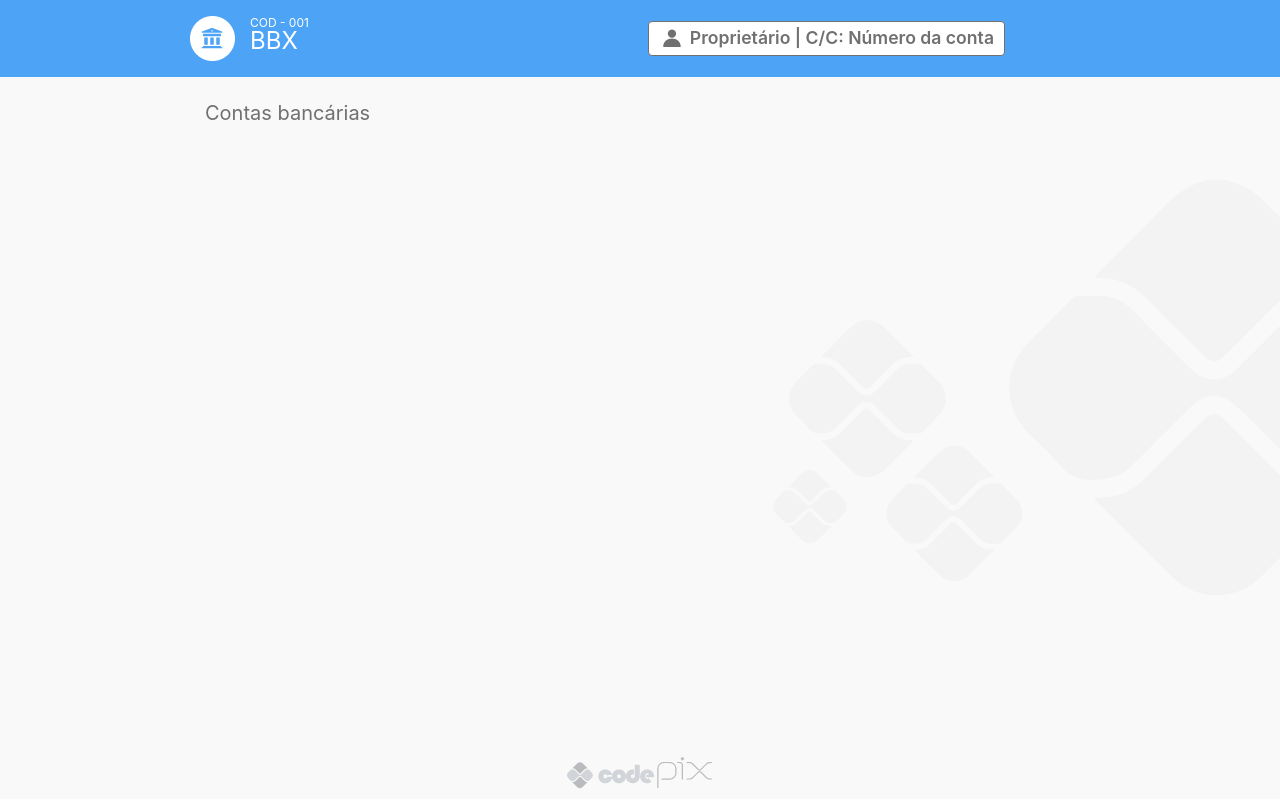
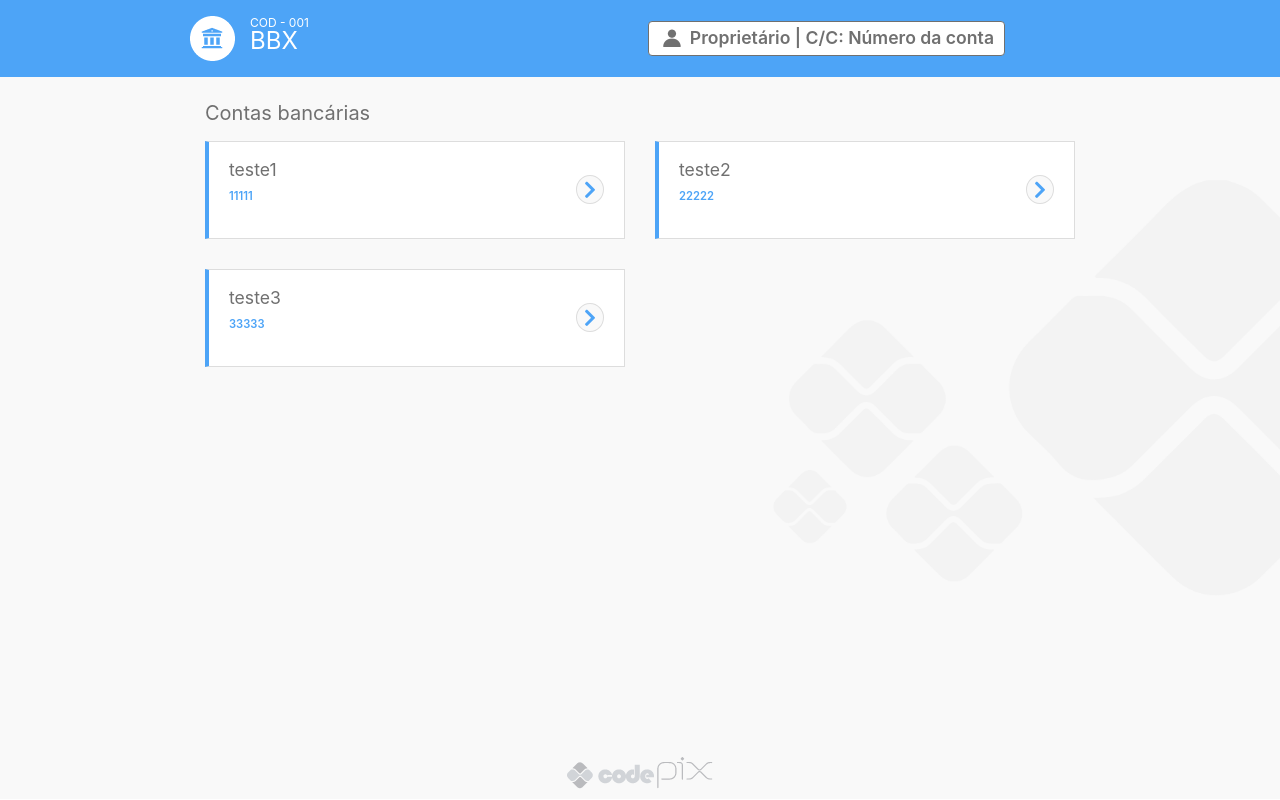
Before and after one commit to diegoclair/imersao-fullstack-fullcycle, a Next.js app in the folder bank-frontend/: page /bank-accounts in a window 1280 px wide. Built offline with nearby package versions, Linux system fonts and the light colour scheme.

Commit message:
Created bank account cards component

```diff
--- a/bank-frontend/package.json
+++ b/bank-frontend/package.json
@@ -8,6 +8,7 @@
     "start": "next start"
   },
   "dependencies": {
+    "@fortawesome/fontawesome-free": "^5.15.2",
     "bootstrap": "^4.6.0",
     "next": "10.0.6",
     "react": "17.0.1",
--- /dev/null
+++ b/bank-frontend/src/components/BankAccountCard/BankAccountCard.module.scss
@@ -0,0 +1,104 @@
+@import "styles/sass/variables";
+
+.root {
+  border: 1px solid #ddd;
+  display: flex;
+  flex-direction: row;
+  align-items: center;
+  justify-content: space-between;
+  background-color: $white;
+
+  padding: 17px 20px;
+  margin-bottom: 30px;
+
+  &.bank001 {
+    border-left: 4px solid $bank001;
+  }
+
+  &.bank002 {
+    border-left: 4px solid $bank002;
+  }
+
+  &.bank003 {
+    border-left: 4px solid $bank003;
+  }
+
+  &.bank004 {
+    border-left: 4px solid $bank004;
+  }
+
+  &.bank005 {
+    border-left: 4px solid $bank005;
+  }
+
+  &.bank006 {
+    border-left: 4px solid $bank006;
+  }
+
+  .ownerName {
+    font-size: 1.1em;
+    font-weight: 400;
+    color: $color-text;
+  }
+
+  .accountNumber {
+    font-size: 0.7em;
+    font-weight: 600;
+
+    &.bank001 {
+      color: $bank001;
+    }
+
+    &.bank002 {
+      color: $bank002;
+    }
+
+    &.bank003 {
+      color: $bank003;
+    }
+
+    &.bank004 {
+      color: $bank004;
+    }
+
+    &.bank005 {
+      color: $bank005;
+    }
+
+    &.bank006 {
+      color: $bank006;
+    }
+  }
+
+  .iconRight {
+    border: 1px solid #ddd;
+    border-radius: 50%;
+    padding: 4px 7px;
+    background-color: #f9f9f9;
+    font-size: 1.2em;
+
+    &.bank001 {
+      color: $bank001;
+    }
+
+    &.bank002 {
+      color: $bank002;
+    }
+
+    &.bank003 {
+      color: $bank003;
+    }
+
+    &.bank004 {
+      color: $bank004;
+    }
+
+    &.bank005 {
+      color: $bank005;
+    }
+
+    &.bank006 {
+      color: $bank006;
+    }
+  }
+}
--- /dev/null
+++ b/bank-frontend/src/components/BankAccountCard/index.tsx
@@ -0,0 +1,22 @@
+import { BankAccount } from '../../model';
+import classes from './BankAccountCard.module.scss';
+
+interface BankAccountCardProps {
+    bankAccount: BankAccount
+}
+
+const BankAccountCard: React.FC<BankAccountCardProps> = (props) => {
+    const {bankAccount} = props;
+
+    return (
+        <article className={`${classes.root} ${classes.bank001}`}>
+            <div>
+                <h2 className={classes.ownerName}>{bankAccount.owner_name}</h2>
+                <p className={`${classes.accountNumber} ${classes.bank001}`}>{bankAccount.account_number}</p>
+            </div>
+            <span className={`fas fa-chevron-right ${classes.iconRight} ${classes.bank001}`}></span>
+        </article>
+    );
+};
+
+export default BankAccountCard;
--- /dev/null
+++ b/bank-frontend/src/model.ts
@@ -0,0 +1,41 @@
+export interface BankAccount {
+    id: string;
+    account_number: string;
+    owner_name: string;
+    balance: number;
+  }
+
+  export interface PixKey {
+    id: string;
+    kind: PixKeyKind;
+    key: string;
+  }
+
+  export enum PixKeyKind {
+    cpf = "cpf",
+    email = "email",
+  }
+
+  export enum TransactionStatus {
+    pending = "pending",
+    completed = "completed",
+    error = "error",
+  }
+
+  export enum TransactionOperation {
+    debit = "debit",
+    credit = "credit",
+  }
+
+  export interface Transaction {
+    id: string;
+    amount: number;
+    description: string;
+    bank_account_id: string;
+    bank_account_from_id: string;
+    pix_key_key: string;
+    pix_key_kind: PixKeyKind;
+    status: TransactionStatus;
+    operation: TransactionOperation;
+    created_at: string;
+  }
--- a/bank-frontend/src/pages/bank-accounts.tsx
+++ b/bank-frontend/src/pages/bank-accounts.tsx
@@ -1,4 +1,5 @@
 import React from 'react';
+import BankAccountCard from '../components/BankAccountCard';
 import Layout from '../components/Layout';
 import Title from '../components/Title';
 
@@ -10,6 +11,17 @@ const BankAccountsList = (props: Props) => {
     return (
         <Layout>
             <Title>Contas bancárias</Title>
+            <div className="row">
+                <a className="col-12 col-sm-6 col-md4">
+                    <BankAccountCard bankAccount={{id: 'teste1', owner_name: 'teste1', balance: 0, account_number: '11111'}}/>
+                </a>
+                <a className="col-12 col-sm-6 col-md4">
+                    <BankAccountCard bankAccount={{id: 'teste2', owner_name: 'teste2', balance: 0, account_number: '22222'}}/>
+                </a>
+                <a className="col-12 col-sm-6 col-md4">
+                    <BankAccountCard bankAccount={{id: 'teste3', owner_name: 'teste3', balance: 0, account_number: '33333'}}/>
+                </a>
+            </div>
         </Layout>
     );
 };
--- a/bank-frontend/styles/sass/globals.scss
+++ b/bank-frontend/styles/sass/globals.scss
@@ -1,2 +1,5 @@
+@import "~@fortawesome/fontawesome-free/scss/fontawesome.scss";
+@import "~@fortawesome/fontawesome-free/scss/solid.scss";
 @import "~bootstrap/scss/bootstrap";
+
 @import "variables";
```
Also changed, not shown: 1 other file (tests, documents, lock files or other folders).
